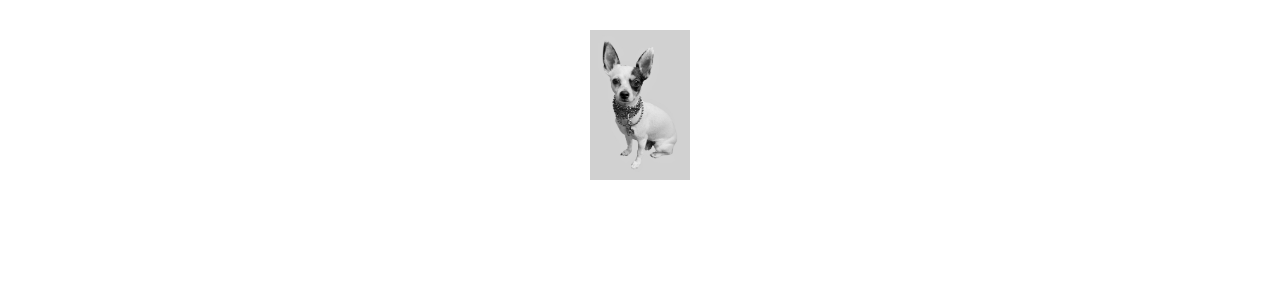
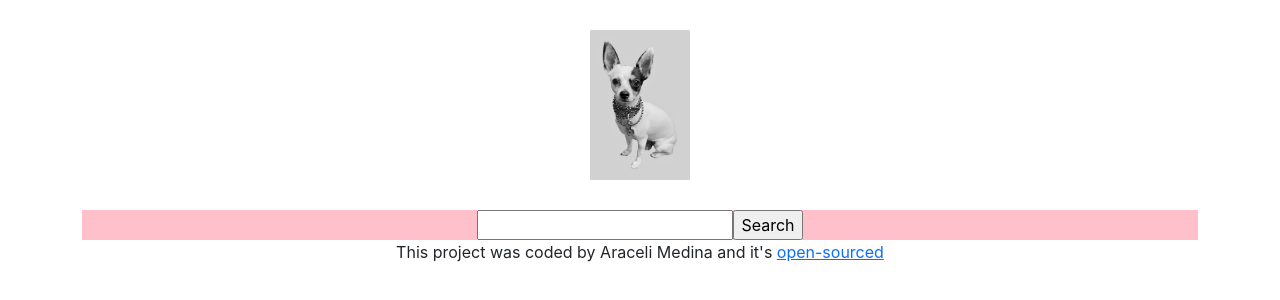
Before and after one commit to Chelysita/react-dictionary-project, a React (Create React App) app: page / in a window 1280 px wide. Shown: the top 300 px of the page. Built offline with nearby package versions, Linux system fonts and the light colour scheme.

Commit message:
Search engine added
A form was created, when I change the input it calls a function that stores the input value.

```diff
--- a/src/App.js
+++ b/src/App.js
@@ -1,12 +1,28 @@
 import logo from "./logo.jpeg";
 import "./App.css";
+import Dictionary from "./Dictionary";
 
 function App() {
   return (
-    <div className="App">
-      <header className="App-header">
-        <img src={logo} className="logo img-fluid" alt="logo" />
-      </header>
+    <div className="container">
+      <div className="App">
+        <header className="App-header">
+          <img src={logo} className="logo img-fluid" alt="logo" />
+        </header>
+        <main>
+          <Dictionary />
+        </main>
+        <footer className="text-center">
+          This project was coded by Araceli Medina and it's{" "}
+          <a
+            href="https://github.com/Chelysita/react-dictionary-project.git"
+            target="_blank"
+            rel="noreferrer"
+          >
+            open-sourced
+          </a>
+        </footer>
+      </div>
     </div>
   );
 }
--- /dev/null
+++ b/src/Dictionary.css
@@ -0,0 +1,4 @@
+.Dictionary {
+  background-color: pink;
+  text-align: center;
+}
--- /dev/null
+++ b/src/Dictionary.js
@@ -0,0 +1,20 @@
+import "./Dictionary.css";
+import React, { useState } from "react";
+
+export default function Dictionary() {
+  let [keyword, setkeyword] = useState("");
+  function handleSubmit(event) {
+    event.preventDefault();
+    alert(`Searching for ${keyword}`);
+  }
+  function searchWord(event) {
+    setkeyword(event.target.value);
+  }
+
+  return (
+    <form className="Dictionary" onSubmit={handleSubmit}>
+      <input type="search" onChange={searchWord} />
+      <input type="submit" value="Search" />
+    </form>
+  );
+}
```
Also changed, not shown: src/index.js (+6 -6 lines).
